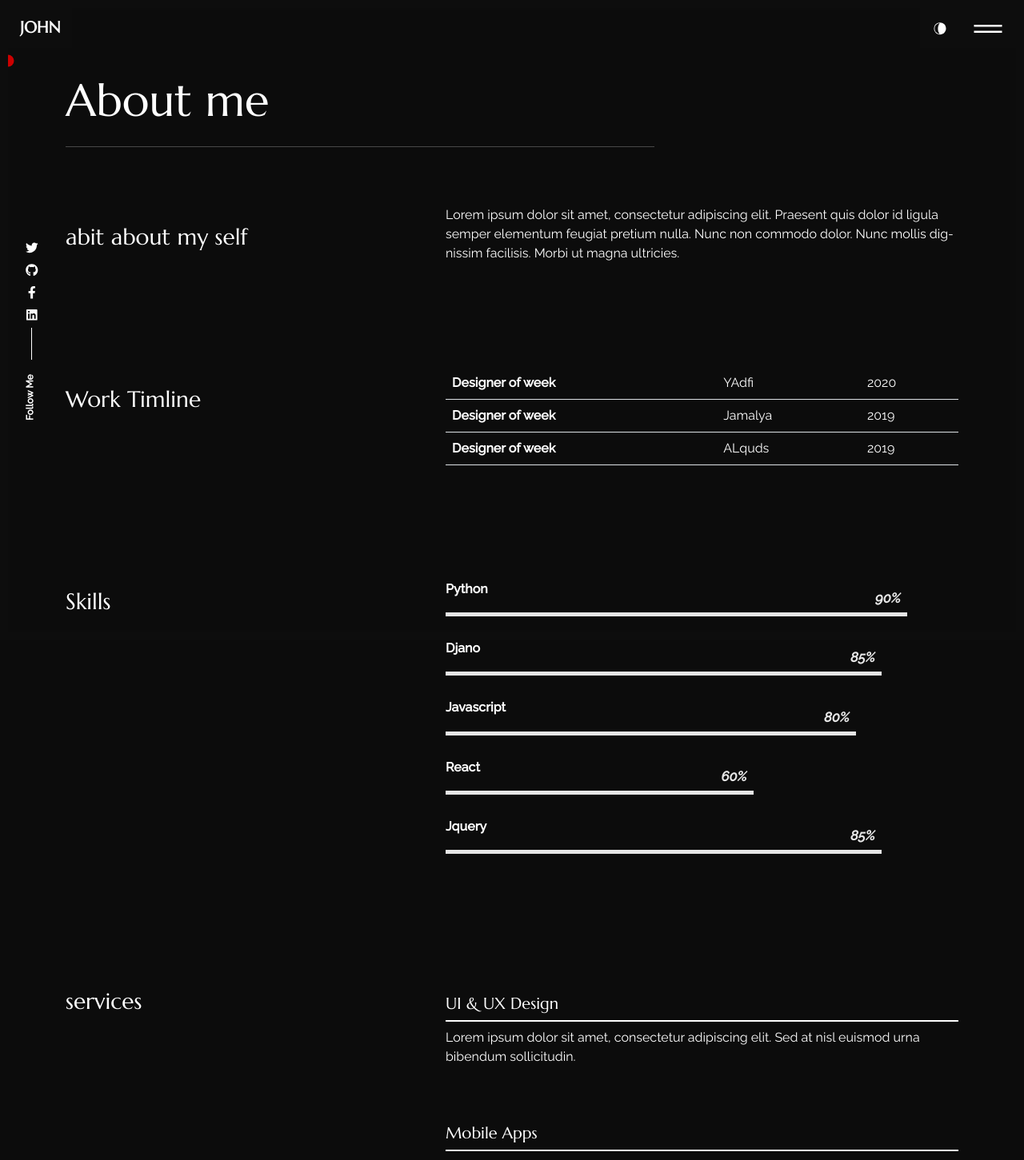
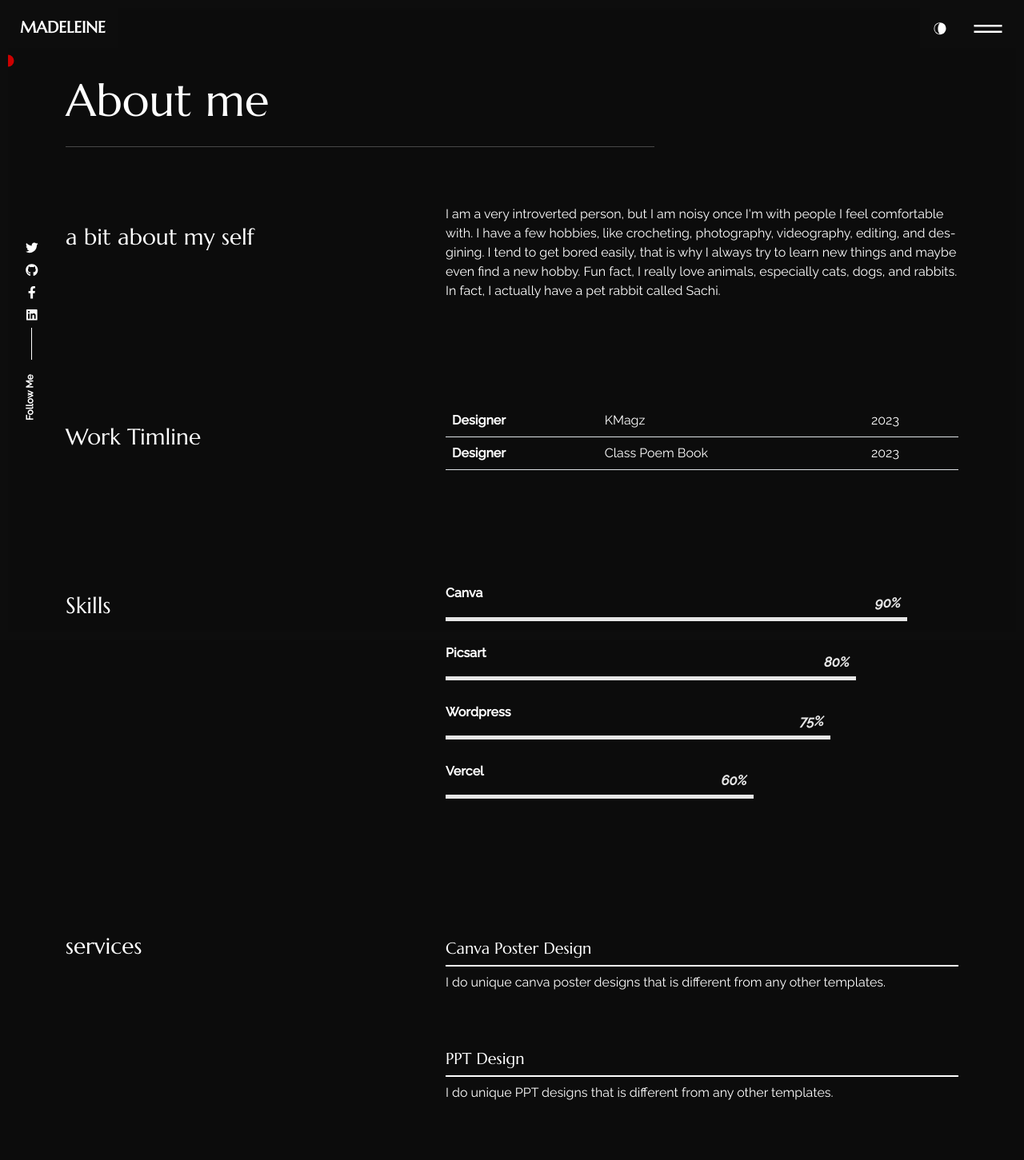
Before and after one commit to ubaimutl/react-portfolio, a React (Create React App) app: page /about in a window 1280 px wide. Shown: the top 1451 px of the page at 80% size. Built offline with nearby package versions, Linux system fonts and the light colour scheme.

Commit message:
first update

```diff
--- a/src/content_option.js
+++ b/src/content_option.js
@@ -1,74 +1,64 @@
-const logotext = "JOHN";
+const logotext = "MADELEINE";
 const meta = {
-    title: "John Doe",
-    description: "I’m John Doe data scientist _ Full stack devloper,currently working in Berlin",
+    title: "Madeleine Estefay Adinugroho",
+    description: "I’m Madeleine, a student in SMA Karangturi.",
 };
 
 const introdata = {
-    title: "I’m John Doe",
+    title: "I’m Madeleine",
     animated: {
-        first: "I love coding",
-        second: "I code cool websites",
-        third: "I develop mobile apps",
+        first: "I love designing",
+        second: "I design cool websites",
     },
-    description: "Lorem ipsum dolor sit amet, consectetur adipiscing elit. Sed at nisl euismod urna bibendum",
-    your_img_url: "https://images.unsplash.com/photo-1514790193030-c89d266d5a9d",
+    description: "I'm a designer in an organtization in SMA Karangturi, called Karangturi Magazines or KMagz.",
+    your_img_url: "/images/madeleine.jpg",
 };
 
 const dataabout = {
-    title: "abit about my self",
-    aboutme: "Lorem ipsum dolor sit amet, consectetur adipiscing elit. Praesent quis dolor id ligula semper elementum feugiat pretium nulla. Nunc non commodo dolor. Nunc mollis dignissim facilisis. Morbi ut magna ultricies.",
+    title: "a bit about my self",
+    aboutme: "I am a very introverted person, but I am noisy once I'm with people I feel comfortable with. I have a few hobbies, like crocheting, photography, videography, editing, and desgining. I tend to get bored easily, that is why I always try to learn new things and maybe even find a new hobby. Fun fact, I really love animals, especially cats, dogs, and rabbits. In fact, I actually have a pet rabbit called Sachi.",
 };
 const worktimeline = [{
-        jobtitle: "Designer of week",
-        where: "YAdfi",
-        date: "2020",
+        jobtitle: "Designer",
+        where: "KMagz",
+        date: "2023",
     },
     {
-        jobtitle: "Designer of week",
-        where: "Jamalya",
-        date: "2019",
-    },
-    {
-        jobtitle: "Designer of week",
-        where: "ALquds",
-        date: "2019",
+        jobtitle: "Designer",
+        where: "Class Poem Book",
+        date: "2023",
     },
 ];
 
 const skills = [{
-        name: "Python",
+        name: "Canva",
         value: 90,
     },
     {
-        name: "Djano",
-        value: 85,
-    },
-    {
-        name: "Javascript",
+        name: "Picsart",
         value: 80,
     },
     {
-        name: "React",
-        value: 60,
+        name: "Wordpress",
+        value: 75,
     },
     {
-        name: "Jquery",
-        value: 85,
+        name: "Vercel",
+        value: 60,
     },
 ];
 
 const services = [{
-        title: "UI & UX Design",
-        description: "Lorem ipsum dolor sit amet, consectetur adipiscing elit. Sed at nisl euismod urna bibendum sollicitudin.",
+        title: "Canva Poster Design",
+        description: "I do unique canva poster designs that is different from any other templates.",
     },
     {
-        title: "Mobile Apps",
-        description: "Lorem ipsum dolor sit amet, consectetur adipiscing elit. Sed at nisl euismod urna bibendum sollicitudin.",
+        title: "PPT Design",
+        description: "I do unique PPT designs that is different from any other templates.",
     },
     {
         title: "Wordpress Design",
-        description: "Lorem ipsum dolor sit amet, consectetur adipiscing elit. Sed at nisl euismod urna bibendum sollicitudin.",
+        description: "I can do unique Wordpress designs from scratch, and is different from any other templates.",
     },
 ];
 
```
Also changed, not shown: public/images/madeleine.jpg (added).
